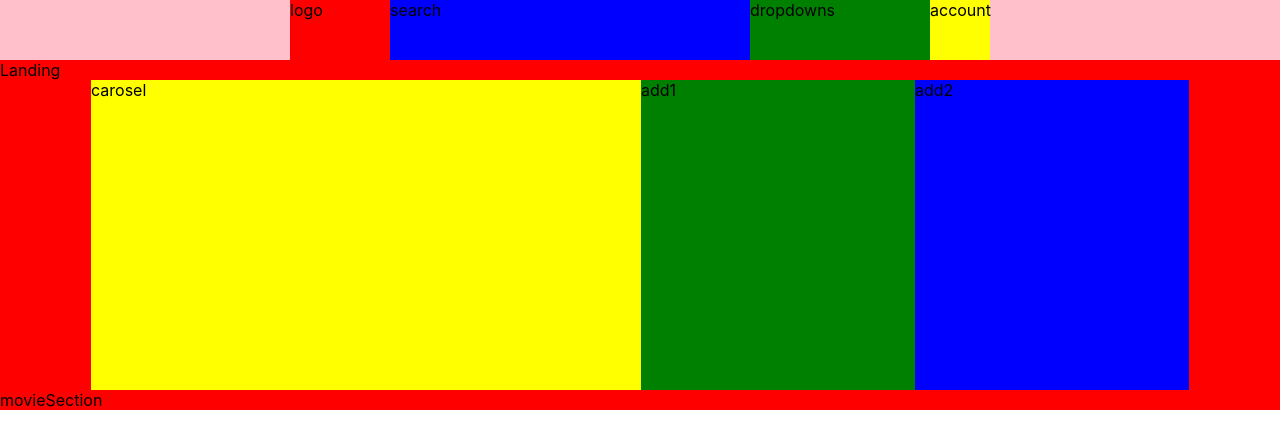
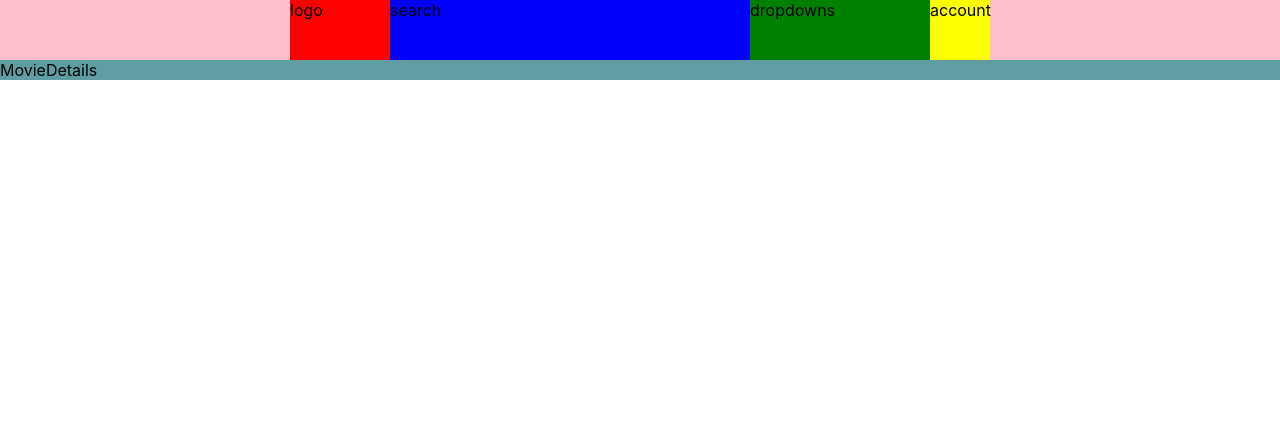
Before and after one commit to alancurtis5000/movies-frontend-01, a React (Create React App) app: page / in a window 1280 px wide. Shown: the top 448 px of the page. Built offline with nearby package versions, Linux system fonts and the light colour scheme; a web font is replaced by a local one.

Commit message:
added movie details page

```diff
--- a/src/AppRouter.js
+++ b/src/AppRouter.js
@@ -6,15 +6,18 @@ import Header from './components/Header/Header';
 import APage01 from './pages/APage01/APage01';
 import APage02 from './pages/APage02/APage02';
 import Landing from './pages/Landing/Landing';
+import MovieDetails from './pages/MovieDetails/MovieDetails';
 
 const AppRouter = () =>{
   return(
     <BrowserRouter>
       <Header />
       <Switch>
-        <Route exact path="/" component={Landing}/>
+        <Route exact path="/" component={MovieDetails}/>
         <Route path="/page1" component={APage01}/>
         <Route path="/page2" component={APage02}/>
+        <Route path="/landing" component={Landing}/>
+        <Route path="/MovieDetails" component={MovieDetails}/>
       </Switch>
     </BrowserRouter>
   )
--- /dev/null
+++ b/src/pages/MovieDetails/MovieDetails.js
@@ -0,0 +1,11 @@
+import React from 'react';
+
+const MovieDetails = () =>{
+  return(
+    <div className="MovieDetails">
+      MovieDetails
+    </div>
+  )
+}
+
+export default MovieDetails;
--- /dev/null
+++ b/src/pages/MovieDetails/_MovieDetails.scss
@@ -0,0 +1,3 @@
+.MovieDetails {
+  background-color: cadetblue;
+}
--- a/src/styles/main.scss
+++ b/src/styles/main.scss
@@ -11,3 +11,4 @@
 @import '../pages/APage01/APage01';
 @import '../pages/APage02/APage02';
 @import '../pages/Landing/Landing';
+@import '../pages/MovieDetails/MovieDetails';
```
